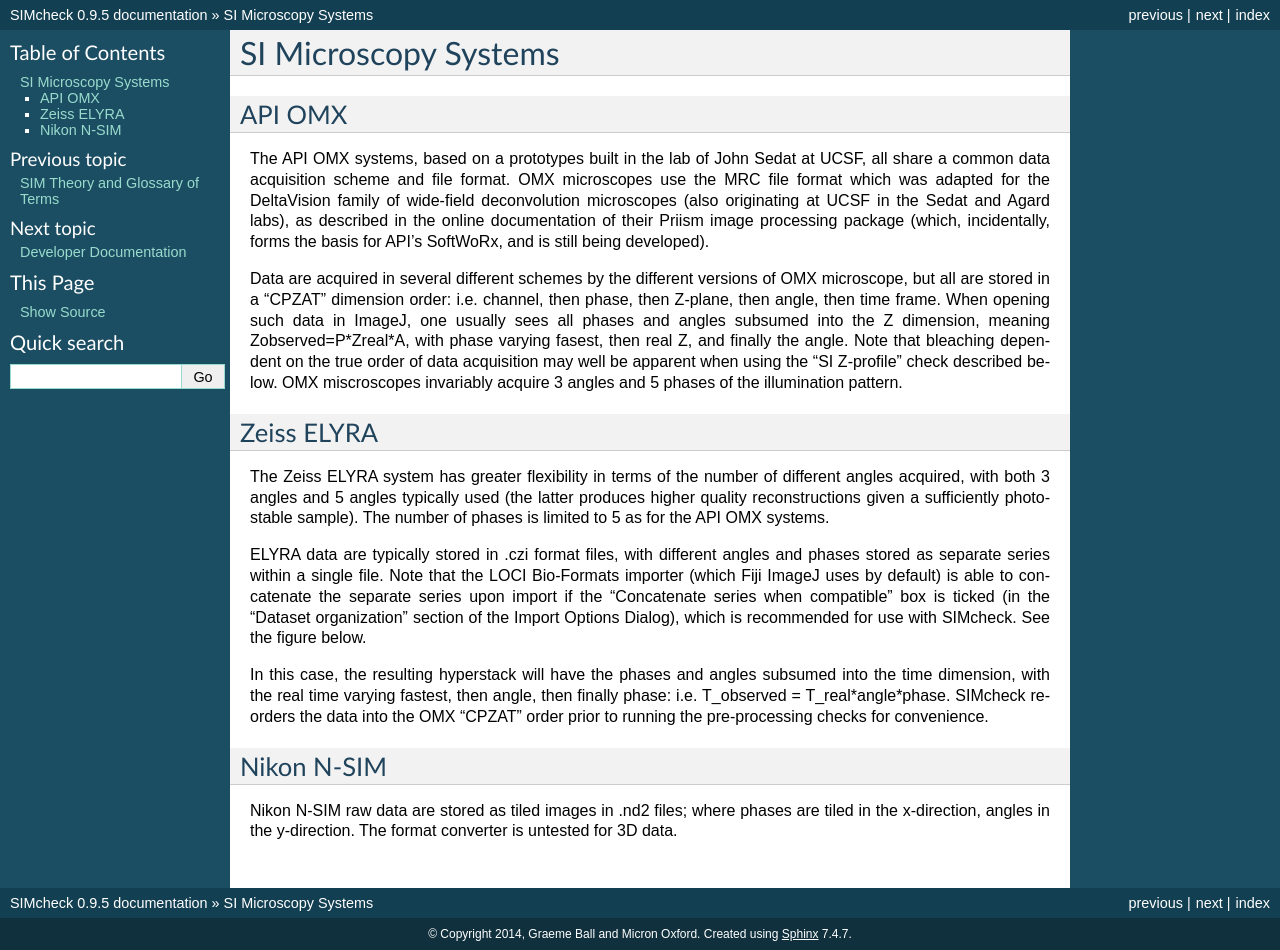
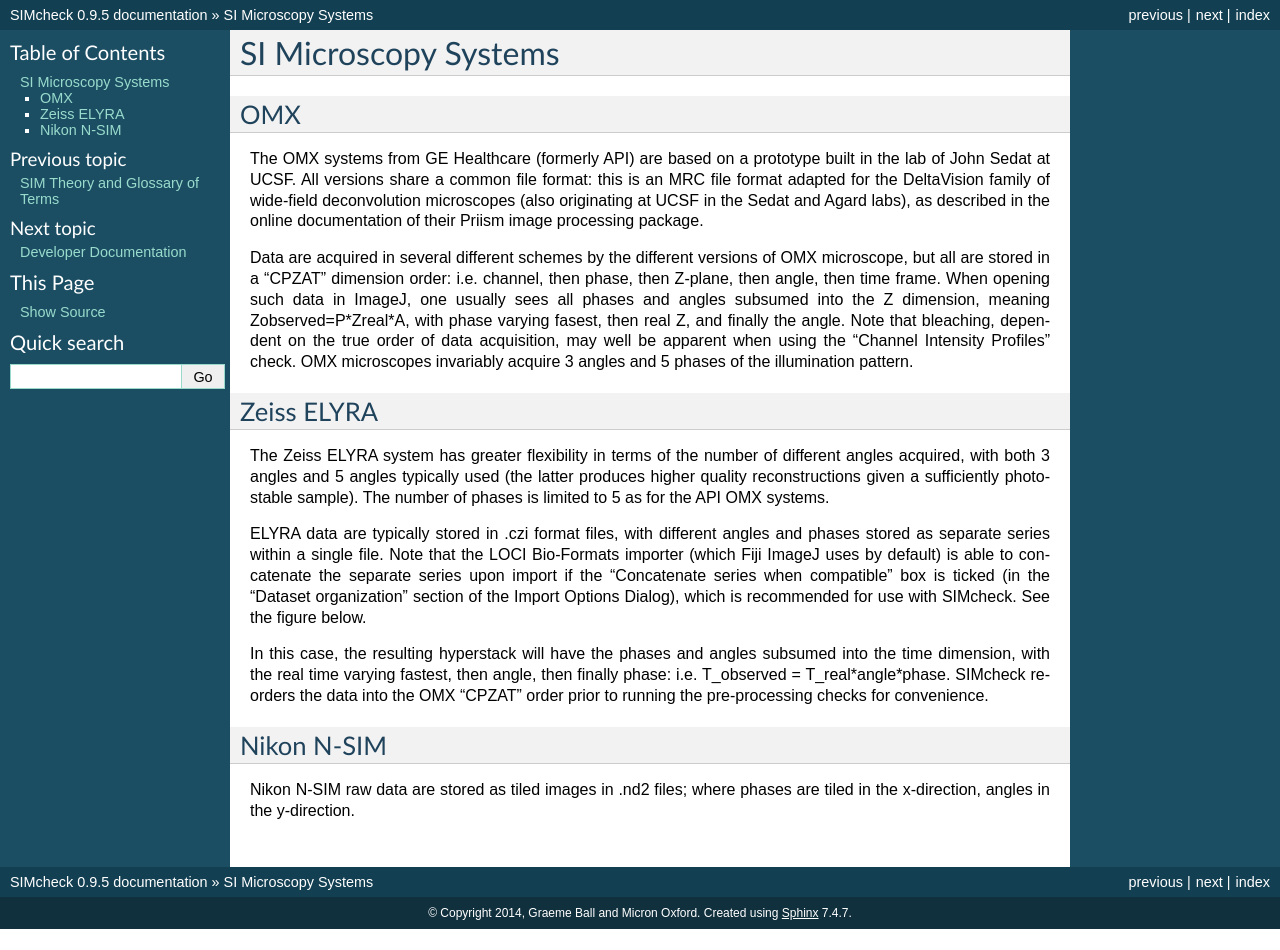
Before and after one commit to MicronOxford/SIMcheck_Manual, a Sphinx documentation site: the page built from source/SI_systems.rst, in a window 1280 px wide. Built offline with Sphinx 7.4.7, drawn with Linux system fonts in a browser that asks for light colours; after the commit the page ends 929 px from its top, so only the background shows below that.

Commit message:
update SI_systems

```diff
--- a/source/SI_systems.rst
+++ b/source/SI_systems.rst
@@ -1,12 +1,12 @@
 SI Microscopy Systems
 =====================
 
-API OMX
--------
+OMX
+---
 
-The API OMX systems, based on a prototypes built in the lab of John Sedat at UCSF, all share a common data acquisition scheme and file format. OMX microscopes use the MRC file format which was adapted for the DeltaVision family of wide-field deconvolution microscopes (also originating at UCSF in the Sedat and Agard labs), as described in the online documentation of their Priism image processing package (which, incidentally, forms the basis for API's SoftWoRx, and is still being developed).
+The OMX systems from GE Healthcare (formerly API) are based on a prototype built in the lab of John Sedat at UCSF. All versions share a common file format: this is an MRC file format adapted for the DeltaVision family of wide-field deconvolution microscopes (also originating at UCSF in the Sedat and Agard labs), as described in the online documentation of their Priism image processing package.
 
-Data are acquired in several different schemes by the different versions of OMX microscope, but all are stored in a "CPZAT" dimension order: i.e. channel, then phase, then Z-plane, then angle, then time frame. When opening such data in ImageJ, one usually sees all phases and angles subsumed into the Z dimension, meaning Zobserved=P*Zreal*A, with phase varying fasest, then real Z, and finally the angle. Note that bleaching dependent on the true order of data acquisition may well be apparent when using the "SI Z-profile" check described below. OMX miscroscopes invariably acquire 3 angles and 5 phases of the illumination pattern.
+Data are acquired in several different schemes by the different versions of OMX microscope, but all are stored in a "CPZAT" dimension order: i.e. channel, then phase, then Z-plane, then angle, then time frame. When opening such data in ImageJ, one usually sees all phases and angles subsumed into the Z dimension, meaning Zobserved=P*Zreal*A, with phase varying fasest, then real Z, and finally the angle. Note that bleaching, dependent on the true order of data acquisition, may well be apparent when using the "Channel Intensity Profiles" check. OMX microscopes invariably acquire 3 angles and 5 phases of the illumination pattern.
 
 Zeiss ELYRA
 -----------
@@ -20,4 +20,4 @@ In this case, the resulting hyperstack will have the phases and angles subsumed
 Nikon N-SIM
 -----------
 
-Nikon N-SIM raw data are stored as tiled images in .nd2 files; where phases are tiled in the x-direction, angles in the y-direction. The format converter is untested for 3D data.
+Nikon N-SIM raw data are stored as tiled images in .nd2 files; where phases are tiled in the x-direction, angles in the y-direction.
```
